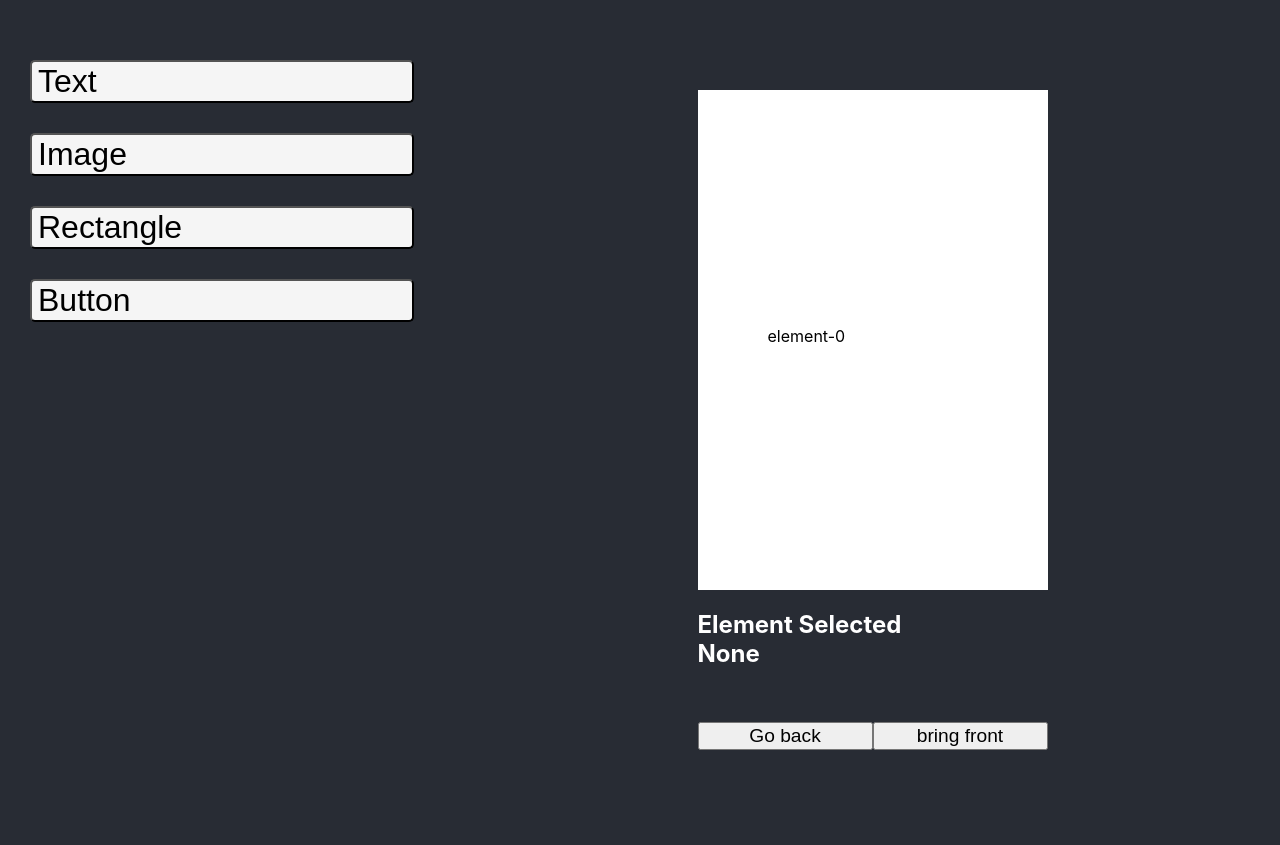
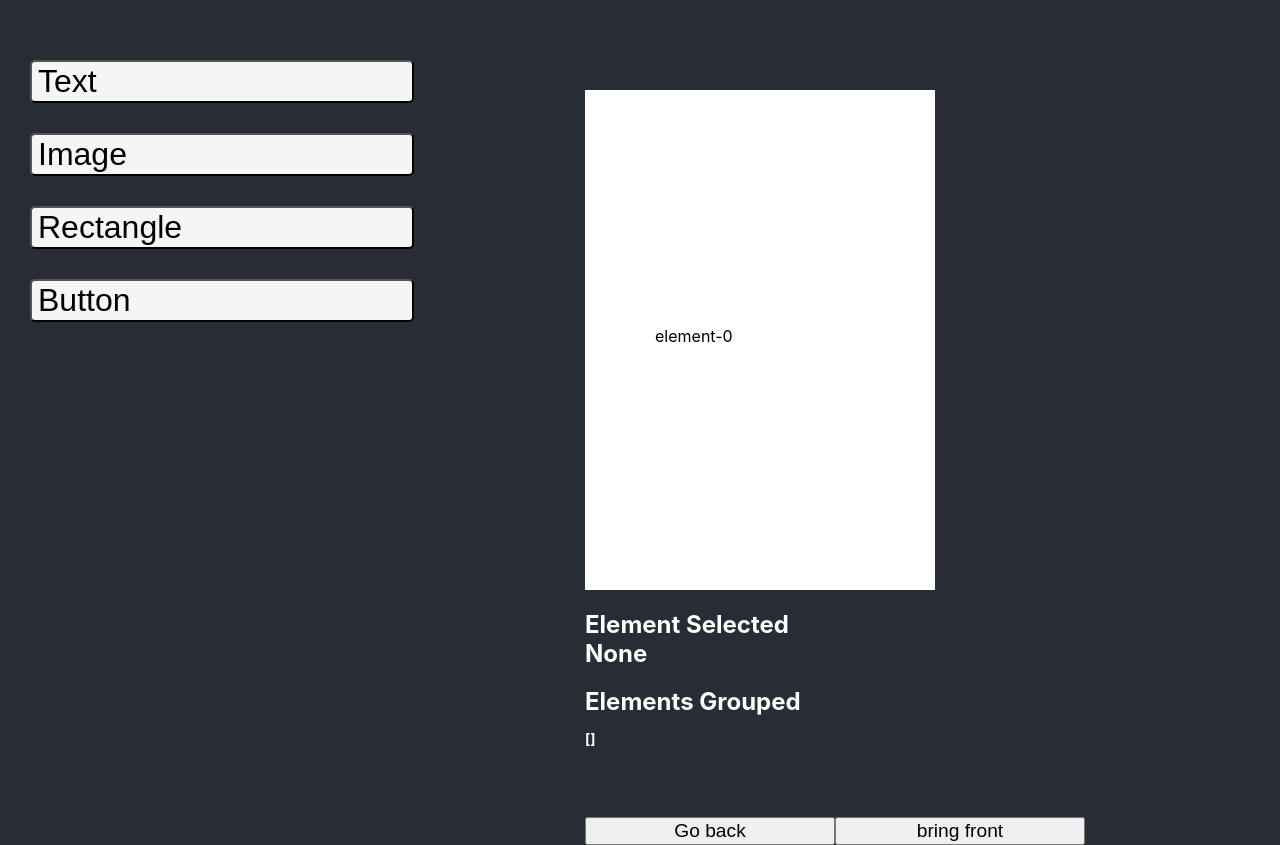
Before and after one commit to adityasreeram007/freeform-editor, a React (Create React App) app: page / in a window 1280 px wide. Both pictures are taken after a click on the button "Text". Before the commit the page ends 800 px from the top, so only its background shows below. Built offline with nearby package versions, Linux system fonts and the light colour scheme.

Commit message:
grouping

```diff
--- a/src/App.css
+++ b/src/App.css
@@ -88,13 +88,13 @@ background-color: white;
 .setpos{
 
   position:absolute;
-  margin: auto;
+
 
 
 }
-.setpos:active{
+.setpos:focus{
 
-  outline:1px solid blue;
+  border:1px solid blue;
   /* box-sizing: border-box; */
 }
 .leftline{
@@ -120,7 +120,13 @@ background-color: white;
   position: absolute;
   border-bottom: 1px solid red;height:400px;
 } */
+.groupbox{
+  position:absolute;
 
+
+
+
+}
 .verticalcenter{
   height:500px;
   min-width:1px;
--- a/src/App.js
+++ b/src/App.js
@@ -10,7 +10,7 @@ class App extends Component{
   }
   state={
     elements:{},
-    maxindex:1
+    maxindex:99999
 
 }
   addelement=(value)=>{
@@ -56,6 +56,15 @@ setOffset=(elementid,width,height,zindex)=>{
       })
     }
 
+
+}
+setGroupMovement=(elements)=>{
+  console.log("statwte")
+  console.log(this.state.elements)
+  this.setState({
+    elements:elements
+  })
+  console.log(this.state.elements)
 
 }
 setInitialOffset=(elementid,width,height)=>{
@@ -139,7 +148,7 @@ setZindex=(direction,elementid)=>{
       <ElementsTab addelement={this.addelement} />
       </div>
       <div className="flexitem">
-        <Editor elements={this.state.elements} addcoords={this.addcoords} setOffset={this.setOffset} maxindex={this.state.maxindex} setInitialOffset={this.setInitialOffset} setZindex={this.setZindex}/>
+        <Editor elements={this.state.elements} addcoords={this.addcoords} setOffset={this.setOffset} maxindex={this.state.maxindex} setInitialOffset={this.setInitialOffset} setZindex={this.setZindex} setGroupMovement={this.setGroupMovement}/>
       </div>
 
       </div>
--- a/src/components/Dragabble.jsx
+++ b/src/components/Dragabble.jsx
@@ -11,15 +11,16 @@ var Dragabble=ComposedComponent => class  extends Component{
   }
 
   state = {
-    x:70,
-    y:220,
+    x:this.props.elements[this.props.id].x ,
+            y:this.props.elements[this.props.id].y ,
 
    id:this.props.id,
    offsetHeight:0,
    offsetWidth:0,
    axis:"both",
    zindex:this.props.elements[this.props.id].zindex+1,
-   max:this.props.maxindex
+   max:this.props.maxindex,
+   bordercolor:"transparent"
 
    };
 
@@ -33,6 +34,15 @@ var Dragabble=ComposedComponent => class  extends Component{
         this.setState({
           zindex:this.props.elements[this.props.id].zindex
         })}
+        console.log("propsporps "+this.state.x,this.props.elements[this.props.id].x,this.state.y,this.props.elements[this.props.id].y)
+        // if(this.state.x!==this.props.elements[this.props.id].x || this.state.y!==this.props.elements[this.props.id].y){
+
+        //   this.setState({
+        //     x:this.props.elements[this.props.id].x ,
+        //     y:this.props.elements[this.props.id].y ,
+        //     axis:"both"
+        //   })
+        // }
       }
 
       disableDragabble=()=>{
@@ -46,6 +56,7 @@ var Dragabble=ComposedComponent => class  extends Component{
       // console.log('Event: ', e);
       // console.log('Data: ', data);
       this.setState({scale:1})
+      // this.props.addcoords(this.state.id,this.state.x,this.state.y,this.state.offsetHeight,this.state.offsetWidth)
       this.props.hidehorizontal()
       this.props.hidevertical()
      this.props.hidelines()
@@ -239,6 +250,19 @@ var Dragabble=ComposedComponent => class  extends Component{
 
     }
     selectElement=()=>{
+
+      if(this.state.bordercolor==="transparent"){
+      this.setState({
+        bordercolor:"blue",
+
+      })}
+      else{
+        this.setState({
+          bordercolor:"transparent",
+
+        })
+      }
+      this.props.addSelected(this.state.id)
       this.props.selectElement(this.state.id)
     }
 
@@ -267,7 +291,7 @@ var Dragabble=ComposedComponent => class  extends Component{
 
 
          >
-            <div className="setpos"  ref={this.myInput} onClick={this.selectElement} style={{zIndex:this.state.zindex}}>
+            <div className="setpos"  ref={this.myInput} onClick={this.selectElement} style={{zIndex:this.state.zindex,outline:"1px solid",outlineColor:this.state.bordercolor}}>
 
 
 
--- a/src/components/Editor.jsx
+++ b/src/components/Editor.jsx
@@ -5,6 +5,7 @@ import Image from './Image'
 import Text from './Text'
 import Button from './Button'
 import ReactDOM from 'react-dom'
+import Draggable from 'react-draggable'
 
 class Editor extends Component{
 
@@ -18,9 +19,47 @@ class Editor extends Component{
         leftverticalx:0,
         rightverticalx:0,
         centerlinex:0,
-        selected:"None"
+        selected:"None",
+        group:[],
+        showgroupbox:true,
+        groupboxcolor:"transparent",
+        groupboxx:0,
+        groupboxy:0,
+        groupboxheight:0,
+        groupboxwidth:0
 
 
+    }
+    componentDidUpdate(){
+
+        if(this.state.group.length>1  && this.state.groupboxcolor==="transparent"){
+            var minx=this.props.elements[this.state.group[0]].x,miny=this.props.elements[this.state.group[0]].y,maxx=0,maxy=0
+            for (var element in this.props.elements){
+                if(this.props.elements[element].x<minx){
+                    minx=this.props.elements[element].x
+                }
+                if(this.props.elements[element].y<miny){
+                    miny=this.props.elements[element].y
+                }
+                if(this.props.elements[element].x+this.props.elements[element].offsetWidth>maxx){
+                    maxx=this.props.elements[element].x+this.props.elements[element].offsetWidth
+                }
+                if(this.props.elements[element].y+this.props.elements[element].offsetHeight>maxy){
+                    maxy=this.props.elements[element].y+this.props.elements[element].offsetHeight
+                }
+
+            }
+            console.log(minx,miny,maxx,maxy)
+            this.setState({
+                showgroupbox:true,
+                groupboxcolor:"blue",
+                groupboxx:minx,
+                groupboxy:miny,
+                groupboxheight:maxy-miny ,
+                groupboxwidth:maxx-minx
+            })
+
+        }
     }
     hidelines=()=>{
                this.setState({
@@ -118,6 +157,38 @@ class Editor extends Component{
 
 
     // }
+
+    groupDrag=(e,data)=>{
+        console.log("datax datay "+data.x,data.y)
+        var xdiff=data.x-this.state.groupboxx
+        var ydiff=data.y-this.state.groupboxy
+        console.log("diffs",xdiff,ydiff)
+
+        var elements=this.state.elements
+        for (var elementid in this.state.group){
+            elements[this.state.group[elementid]].x=parseInt(elements[this.state.group[elementid]].x)+parseInt(xdiff)
+            elements[this.state.group[elementid]].y=parseInt(elements[this.state.group[elementid]].y)+parseInt(ydiff)
+
+
+        }
+        console.log("jkhvdflsd")
+        console.log(elements)
+        this.props.setGroupMovement(elements)
+
+
+    }
+    addSelected=(elementid)=>{
+        var selected=this.state.group
+        var len=selected.length
+        selected = selected.filter(item => item !== elementid)
+        if(selected.length===len){
+            selected.push(elementid)
+        }
+
+        this.setState({
+                group:selected
+        })
+    }
     goback=()=>{
         this.props.setZindex("backward",this.state.selected)
     }
@@ -141,22 +212,26 @@ class Editor extends Component{
             if(elements[element].type==="text"){
                 tags.push( <Text id={element} showhorizontal={this.showhorizontalline}  showvertical={this.showverticalline} hidehorizontal={this.hidehorizontalline} hidevertical={this.hideverticalline} addcoords={this.props.addcoords}
                    setOffset={this.props.setOffset} elements={this.props.elements} showlines={this.showlines} hidelines={this.hidelines} maxindex={this.props.maxindex} selectElement={this.selectElement} setInitialOffset={this.props.setInitialOffset}
+                   addSelected={this.addSelected}
 
                 />)
             }
             else if(elements[element].type==="image"){
                 tags.push(<Image id={element}  showhorizontal={this.showhorizontalline}  showvertical={this.showverticalline} hidehorizontal={this.hidehorizontalline} hidevertical={this.hideverticalline} addcoords={this.props.addcoords}
-                    setOffset={this.props.setOffset}  elements={this.props.elements}   showlines={this.showlines} hidelines={this.hidelines} maxindex={this.props.maxindex} selectElement={this.selectElement} setInitialOffset={this.props.setInitialOffset}/>)
+                    setOffset={this.props.setOffset}  elements={this.props.elements}   showlines={this.showlines} hidelines={this.hidelines} maxindex={this.props.maxindex} selectElement={this.selectElement} setInitialOffset={this.props.setInitialOffset}
+                    addSelected={this.addSelected}/>)
 
             }
             else if(elements[element].type==="rectangle"){
                 tags.push(<Rectangle id={element}  showhorizontal={this.showhorizontalline}  showvertical={this.showverticalline} hidehorizontal={this.hidehorizontalline} hidevertical={this.hideverticalline} addcoords={this.props.addcoords}
-                    setOffset={this.props.setOffset}   elements={this.props.elements} showlines={this.showlines} hidelines={this.hidelines} maxindex={this.props.maxindex} selectElement={this.selectElement} setInitialOffset={this.props.setInitialOffset}/>)
+                    setOffset={this.props.setOffset}   elements={this.props.elements} showlines={this.showlines} hidelines={this.hidelines} maxindex={this.props.maxindex} selectElement={this.selectElement} setInitialOffset={this.props.setInitialOffset}
+                    addSelected={this.addSelected}/>)
 
             }
             else if(elements[element].type==="button"){
                 tags.push(<Button id={element}  showhorizontal={this.showhorizontalline}  showvertical={this.showverticalline} hidehorizontal={this.hidehorizontalline} hidevertical={this.hideverticalline} addcoords={this.props.addcoords}
-                    setOffset={this.props.setOffset}  elements={this.props.elements} showlines={this.showlines} hidelines={this.hidelines} maxindex={this.props.maxindex} selectElement={this.selectElement} setInitialOffset={this.props.setInitialOffset}/>)
+                    setOffset={this.props.setOffset}  elements={this.props.elements} showlines={this.showlines} hidelines={this.hidelines} maxindex={this.props.maxindex} selectElement={this.selectElement} setInitialOffset={this.props.setInitialOffset}
+                    addSelected={this.addSelected}/>)
 
             }
         }
@@ -184,11 +259,22 @@ class Editor extends Component{
 {this.state.centerline?<div className="centervertical" style={{marginLeft:this.state.centerlinex}}>
 
 </div>:""}
+         {this.state.showgroupbox?
+        <Draggable
+        onDrag={this.groupDrag}
+        axis="both"
+        position={{x:this.state.groupboxx,y:this.state.groupboxy}}
+        bounds={{left:0,right:230,top:0,bottom:480}}
+        scale={1}
+        >
+            <div className="groupbox" style={{Top:this.state.groupboxy,Left:this.state.groupboxx,height:this.state.groupboxheight,width:this.state.groupboxwidth,outline:"2px solid",outlineColor:this.state.groupboxcolor}}>
+            </div></Draggable>:""}
+            {this.renderElements()}
 
-            {this.renderElements()}
            </div>
            <div className="selected">
                <h2> Element Selected <br/>{this.state.selected}</h2>
+               <h2>Elements Grouped <br/> <p Style="font-size:14px;width:500px">{JSON.stringify(this.state.group)}</p></h2>
                <button className="frontbackbuttons" onClick={this.goback}>Go back</button>
                <button className="frontbackbuttons" onClick={this.gofront}>bring front</button>
            </div>
```
Also changed, not shown: 1 other file (tests, documents, lock files or other folders).
